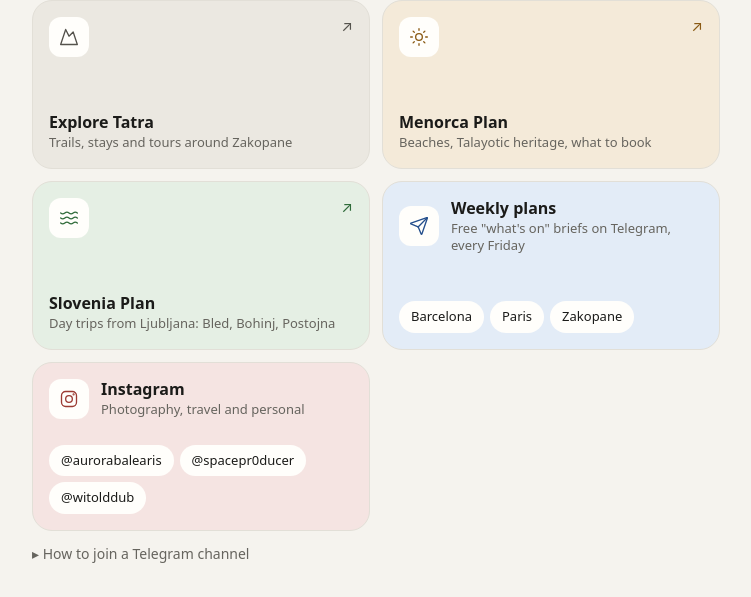
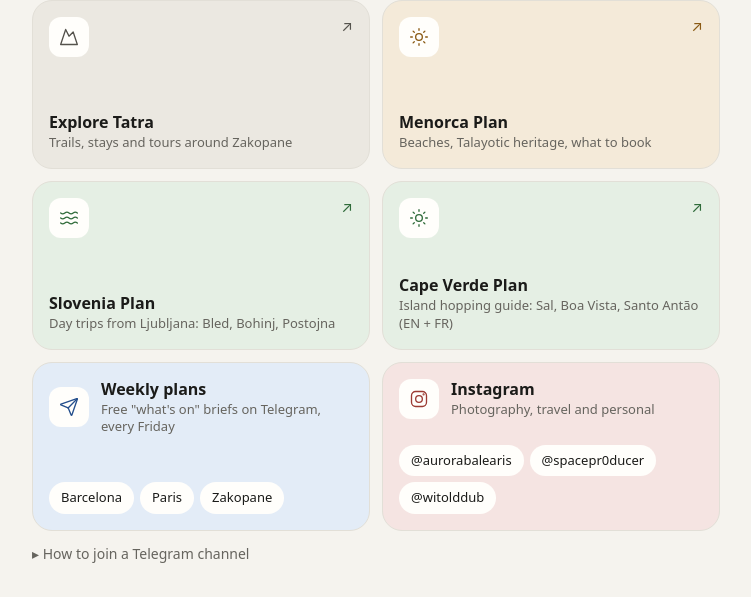
Before and after one commit to SneakySquidz/sneakysquidz.github.io, a plain HTML site: page index.html in a window 1280 px wide. Shown: the part 930-1527 px from the top of the page, without its empty margins (264-1015 px from the left). Drawn offline with Linux system fonts and the light colour scheme.

Commit message:
Links: add Cape Verde Plan tile
Co-Authored-By: Claude Sonnet 5.5 <noreply@anthropic.com>

```diff
--- a/index.html
+++ b/index.html
@@ -178,6 +178,11 @@ footer{text-align:center;color:var(--muted);font-size:13px;margin-top:40px}
     <div><b>Slovenia Plan</b><span class="sub">Day trips from Ljubljana: Bled, Bohinj, Postojna</span></div>
     <span class="arrow" aria-hidden="true">↗</span>
   </a>
+  <a class="tile w leaf" href="https://capeverdeplan.com" target="_blank" rel="noopener">
+    <div class="ico" aria-hidden="true"><svg><use href="#i-sun"/></svg></div>
+    <div><b>Cape Verde Plan</b><span class="sub">Island hopping guide: Sal, Boa Vista, Santo Ant&atilde;o (EN + FR)</span></div>
+    <span class="arrow" aria-hidden="true">↗</span>
+  </a>
   <div class="tile w widget sea">
     <div class="head"><div class="ico" aria-hidden="true"><svg><use href="#i-send"/></svg></div>
       <div><b>Weekly plans</b><span class="sub">Free "what's on" briefs on Telegram, every Friday</span></div></div>
```
